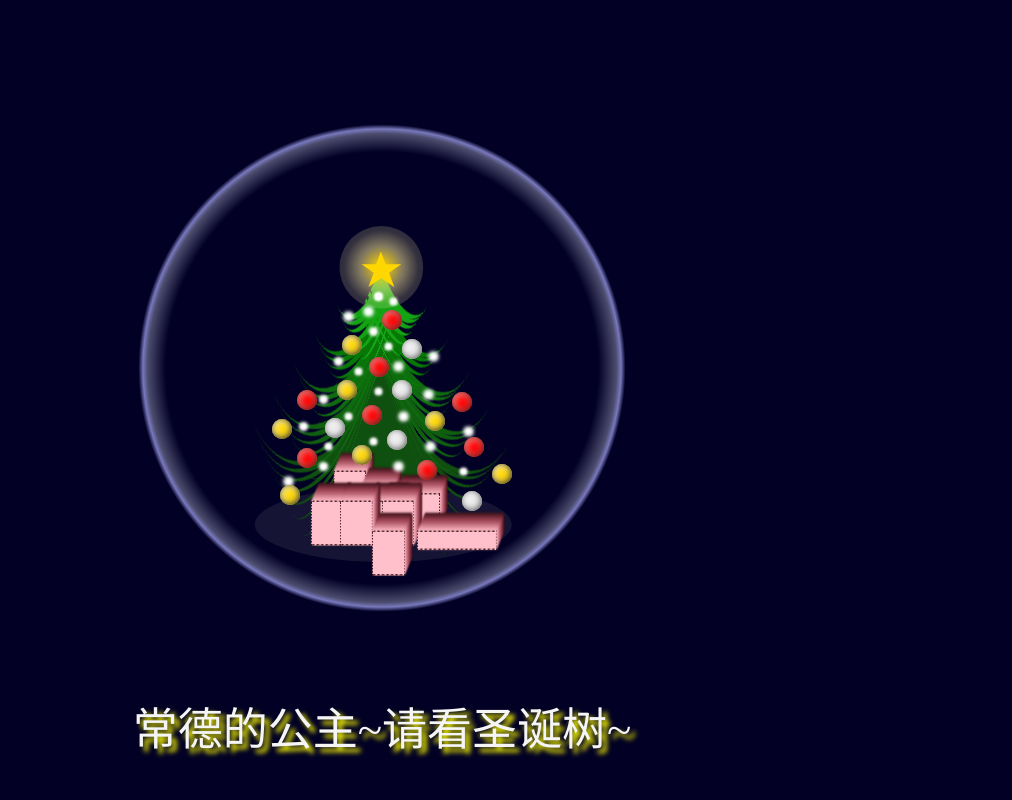
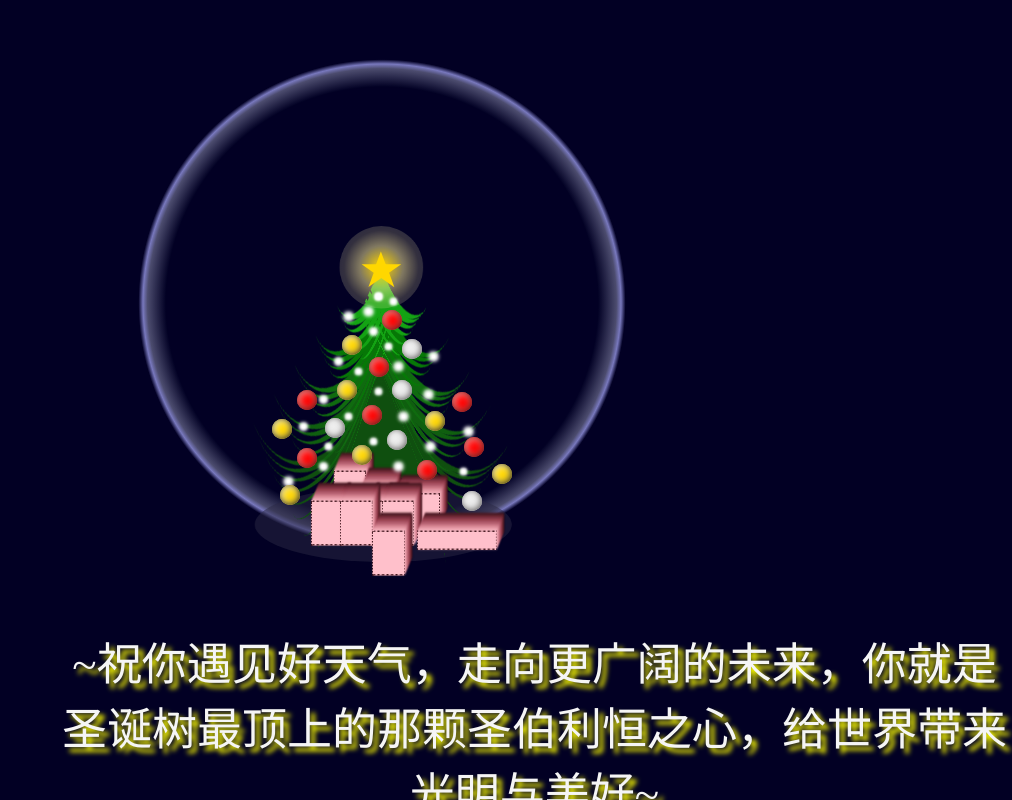
Before and after one commit to huboldboy/123, a plain HTML site: page index.html in a window 1280 px wide. Shown: the whole page, without its empty margins (268-1280 px from the left). Drawn offline with Linux system fonts and the light colour scheme.

Commit message:
Update index.html

```diff
--- a/index.html
+++ b/index.html
@@ -10,7 +10,7 @@
 <body>
   <ul class="bgg">
     <li class="sphere"></li>
-    <p class="text">常德的公主~请看圣诞树~</p>
+    <p class="text">~祝你遇见好天气，走向更广阔的未来，你就是圣诞树最顶上的那颗圣伯利恒之心，给世界带来光明与美好~</p>
   </ul>
   <ul class="tree">
     <li class="top-star"> </li>
```
